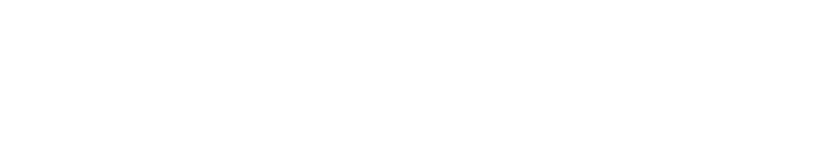
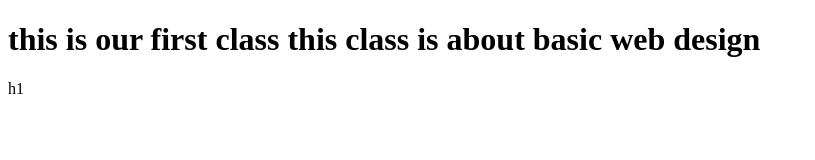
Before and after one commit to nayemspecial/web-design-batch280-class01, a plain HTML site: page index.html in a window 1280 px wide. Shown: the whole page, without its empty margins (0-815 px from the left). Drawn offline with Linux system fonts and the light colour scheme.

Commit message:
Update index.html
Heading 1 is added

```diff
--- a/index.html
+++ b/index.html
@@ -4,7 +4,7 @@
   </head>
   <body>
 
-
+    <h1>this is our first class this class is about basic web design</h1>h1
 
   </body>
 </html>
```
